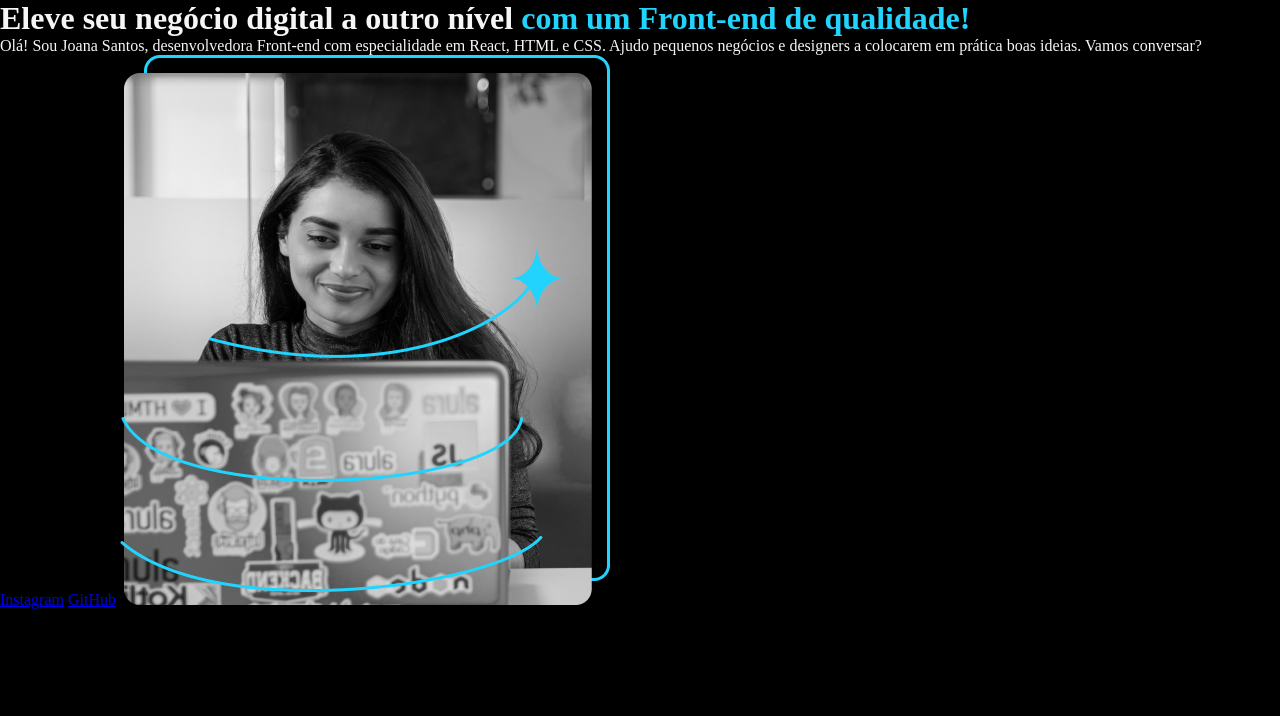
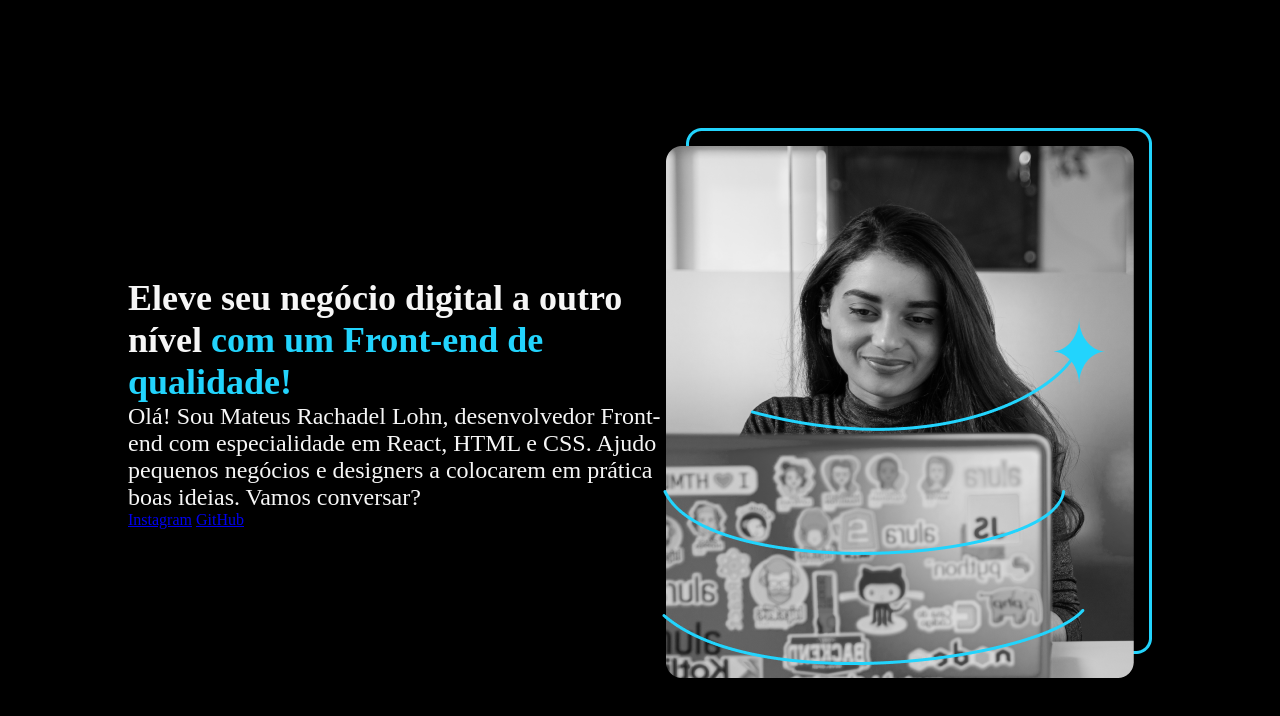
Before and after one commit to Mateulohn/testealura, a plain HTML site: page index.html in a window 1280 px wide. Drawn offline with Linux system fonts and the light colour scheme.

Commit message:
added styled

```diff
--- a/index.html
+++ b/index.html
@@ -9,17 +9,19 @@
 </head>
 <body>
     <header></header>
-    <main>
-        <h1>Eleve seu negócio digital a outro nível
+    <main class="apresentacao">
+        <section class="apresentacao__conteudo">
+        <h1 class="apresentacao__conteudo__titulo">Eleve seu negócio digital a outro nível
             <strong class="titulo-destaque">com um Front-end de qualidade!
             </strong></h1>
-            <p>Olá! Sou Joana Santos, desenvolvedora
+            <p class="apresentacao__conteudo__texto">Olá! Sou Mateus Rachadel Lohn, desenvolvedor
             Front-end com especialidade em React, HTML e
             CSS. Ajudo pequenos negócios e designers a
             colocarem em prática boas ideias. Vamos
             conversar?</p>
             <a href="https://instagram.com/lohn_1506">Instagram</a>
             <a href="https://github.com/MateuLohn">GitHub</a>
+            </section>
             <img src="Imagem.png" alt="Foto da Joana Santos programando">
     </main>
     <footer></footer>
--- a/style.css
+++ b/style.css
@@ -3,6 +3,8 @@
     padding: 0;
 }
 body{
+    height: 100vh;
+    box-sizing: border-box;
     background-color: #000000;
     color: #F6F6F6;
 }
@@ -10,3 +12,23 @@ body{
 .titulo-destaque{
     color: #22D4FD;
 }
+
+.apresentacao{
+    margin: 10% ;
+    display: flex;
+    align-items: center;
+    justify-content: space-between;
+}
+
+.apresentacao__conteudo{
+    width: 615px;
+
+}
+
+.apresentacao__conteudo__titulo{
+    font-size: 36px;
+}
+
+.apresentacao__conteudo__texto{
+    font-size: 24px;
+}
```
